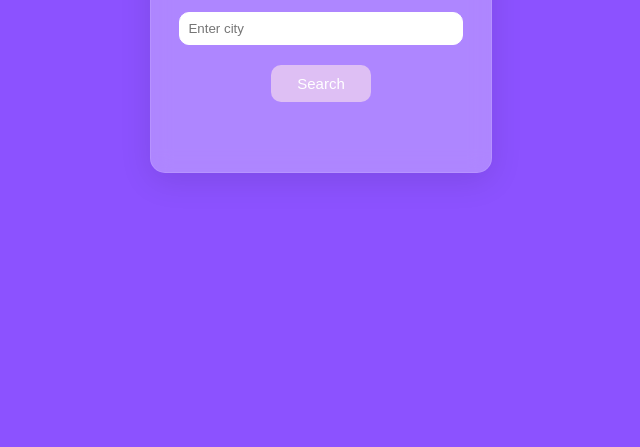
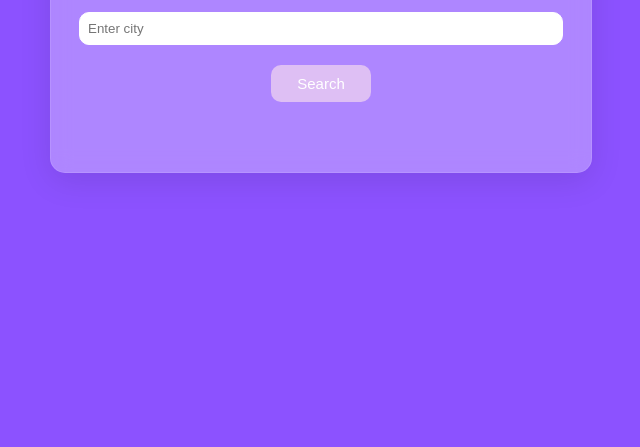
Before and after one commit to 3ezzy/WeatherApp, a plain HTML site: page index.html in a window 1280 px wide. Shown: the part 353-800 px from the top of the page, without its empty margins (319-959 px from the left). Drawn offline with Linux system fonts and the light colour scheme.

Commit message:
change some Css stuff

```diff
--- a/style.css
+++ b/style.css
@@ -10,7 +10,8 @@ body {
 
   #weather-container {
     background: rgba(255, 255, 255, 0.3);
-    max-width: 400px;
+    width: 500px;
+    /* max-width: 400px; */
     padding: 20px;
     border-radius: 15px;
     box-shadow: 0 8px 32px rgba(0, 0, 0, 0.1);
```
